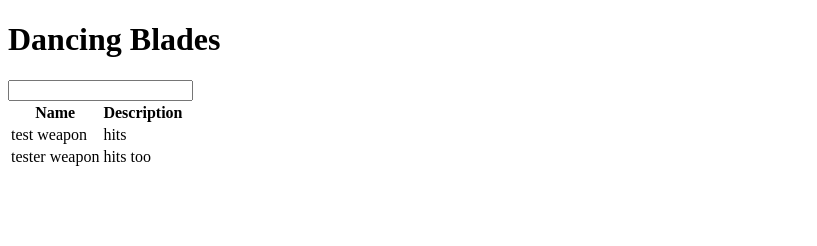
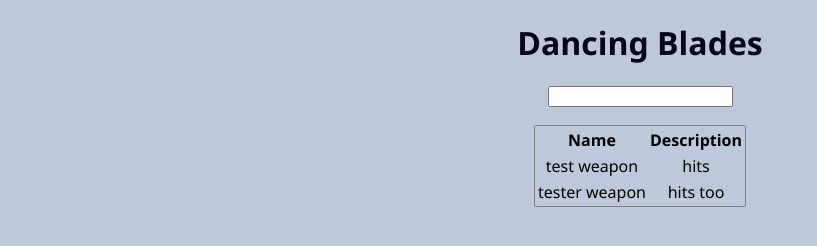
Before and after one commit to Moneymet/DancingBlades, a website with bundled scripts: page index.html in a window 1280 px wide. Shown: the whole page, without its empty margins (0-817 px from the left). Built offline with nearby package versions, Linux system fonts and the light colour scheme.

Commit message:
Added a bit of CSS.

```diff
--- /dev/null
+++ b/dancingblades.css
@@ -0,0 +1,22 @@
+body{
+    background-color: rgb(190, 200, 219);
+}
+
+#page_title{
+    font-family: 'Segoe UI', Tahoma, Geneva, Verdana, sans-serif;
+    color: rgb(5, 4, 29);
+}
+
+#main_page{
+    text-align: center;
+}
+
+#weapon_table{
+    margin-right: auto;
+    margin-left: auto;
+    border-style: solid;
+    border-width: 1px;
+    border-color: 0, 0, 0;
+    border-radius: 2%;
+    font-family: 'Segoe UI', Tahoma, Geneva, Verdana, sans-serif;
+}
--- a/index.html
+++ b/index.html
@@ -1,10 +1,14 @@
 <!DOCTYPE html>
 <head>
     <meta charset="utf-8">
+    <link rel="stylesheet" href="dancingblades.css">
 </head>
 <body>
-<h1>Dancing Blades</h1>
+    <div id="main_page">
+        <h1 id="page_title">Dancing Blades</h1>
         <input type="text" id="weapon_search" />
+        <br/>
+        <br/>
         <table id="weapon_table">
             <tr>
                 <th>Name</th>
@@ -12,5 +16,6 @@
 
             </tr>
         </table>
+    </div>
 <script src="index.ts"></script>
 </body>
```
Lines whose indentation alone changed are shown as unchanged.
